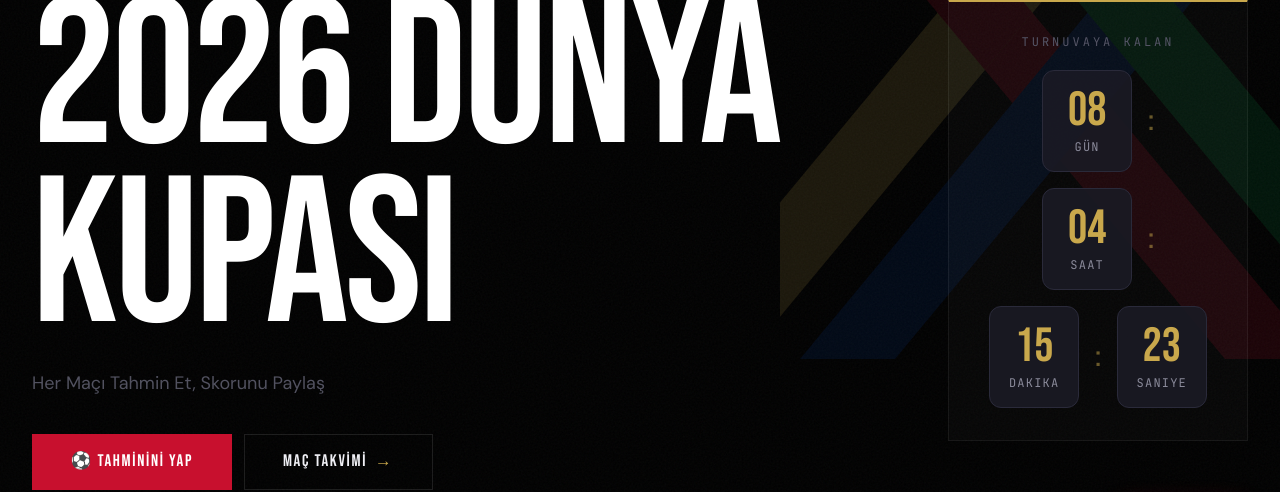
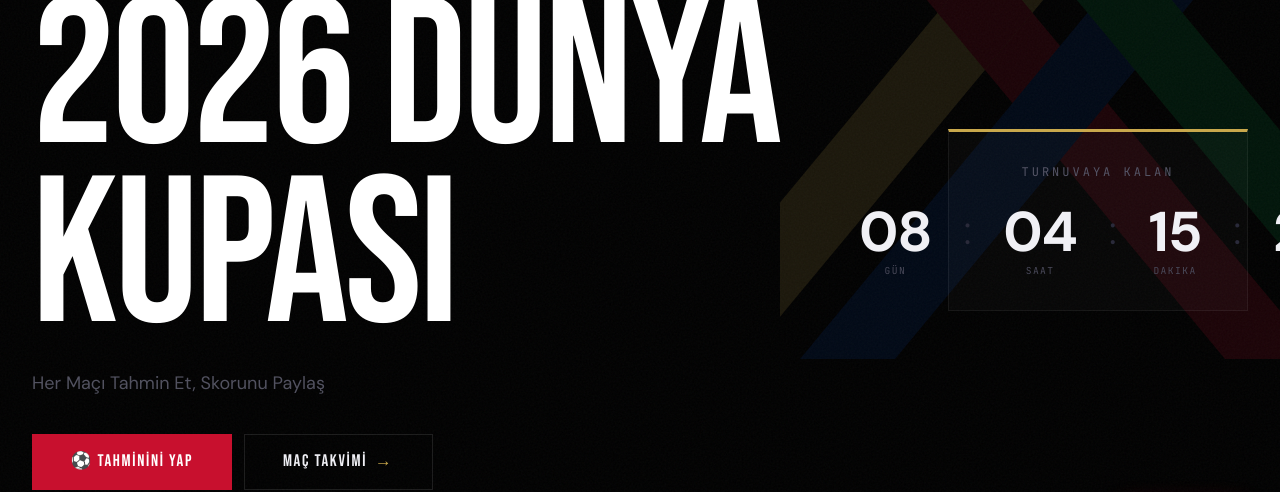
Before and after one commit to serhatcan1123-netizen/finalyolu, a Next.js app: page / in a window 1280 px wide. Shown: the part 225-717 px from the top of the page. Built offline with nearby package versions, Linux system fonts and the light colour scheme; no server answers.

Commit message:
design: minimal countdown

```diff
--- a/components/ui/Countdown.tsx
+++ b/components/ui/Countdown.tsx
@@ -28,9 +28,7 @@ export default function Countdown() {
   const [time, setTime] = useState<TimeLeft>(getTimeLeft());
 
   useEffect(() => {
-    const interval = setInterval(() => {
-      setTime(getTimeLeft());
-    }, 1000);
+    const interval = setInterval(() => setTime(getTimeLeft()), 1000);
     return () => clearInterval(interval);
   }, []);
 
@@ -42,25 +40,47 @@ export default function Countdown() {
   ];
 
   return (
-    <div className="flex items-center gap-3 md:gap-4 justify-center flex-wrap">
+    <div className="flex items-end gap-6 md:gap-8">
       {units.map((unit, i) => (
-        <div key={i} className="flex items-center gap-3 md:gap-4">
-          <div
-            className="flex flex-col items-center rounded-xl p-3 md:p-4 min-w-[70px] md:min-w-[90px]"
-            style={{ background: 'rgba(26,26,36,0.9)', border: '1px solid #2A2A3A' }}
-          >
+        <div key={i} className="flex items-end gap-6 md:gap-8">
+          <div className="flex flex-col items-center">
             <span
-              className="font-display text-4xl md:text-5xl tabular-nums leading-none"
-              style={{ color: '#C9A84C' }}
+              className="tabular-nums leading-none"
+              style={{
+                fontFamily: 'DM Sans, sans-serif',
+                fontSize: 'clamp(2rem, 5vw, 3.5rem)',
+                fontWeight: 800,
+                color: '#F0F0F5',
+                letterSpacing: '-0.02em',
+              }}
             >
               {String(unit.value).padStart(2, '0')}
             </span>
-            <span className="text-xs uppercase tracking-widest mt-1" style={{ color: '#8A8A9A', fontFamily: 'JetBrains Mono, monospace' }}>
+            <span
+              style={{
+                fontFamily: 'JetBrains Mono, monospace',
+                fontSize: '0.6rem',
+                letterSpacing: '0.15em',
+                textTransform: 'uppercase',
+                color: '#4A4A5A',
+                marginTop: '4px',
+              }}
+            >
               {unit.label}
             </span>
           </div>
           {i < units.length - 1 && (
-            <span className="font-display text-3xl" style={{ color: '#C9A84C', opacity: 0.5 }}>:</span>
+            <span
+              style={{
+                fontFamily: 'DM Sans, sans-serif',
+                fontSize: 'clamp(1.5rem, 4vw, 2.5rem)',
+                fontWeight: 300,
+                color: '#2A2A3A',
+                marginBottom: '18px',
+              }}
+            >
+              :
+            </span>
           )}
         </div>
       ))}
```
